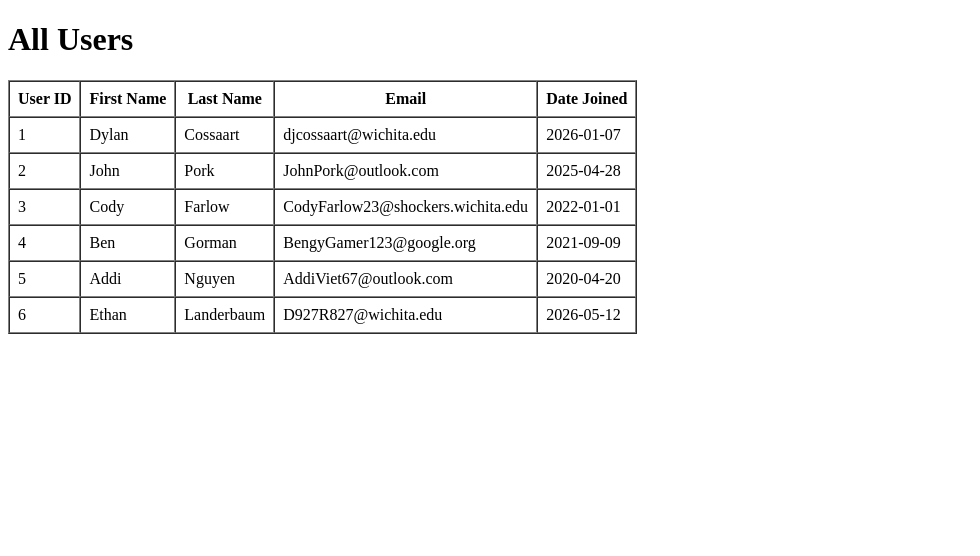
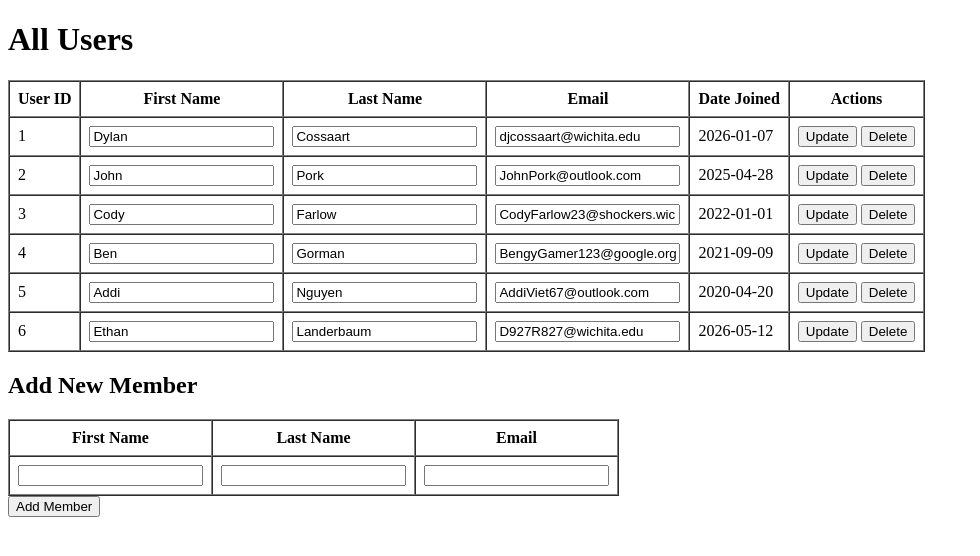
Before and after one commit to dcosaart/Workout_Website_CS665, a Flask app: page /users in a window 1280 px wide. Shown: the top 556 px of the page, without its empty margins (0-980 px from the left). Run offline with Flask 3, Linux system fonts and the light colour scheme; data comes from the database, SQL or seed files in the repository; both versions use the stored data as it was after the commit.

Commit message:
added functionality to users, can delete, add, etc.

```diff
--- a/routes.py
+++ b/routes.py
@@ -31,21 +31,71 @@ def index():
 
 @main.route("/add", methods=["POST"])
 def add_user():
-    name = request.form["name"]
+    name = request.form.get("name", "").strip()
+    first_name = request.form.get("first_name", "").strip()
+    last_name = request.form.get("last_name", "").strip()
+    email = request.form.get("email", "").strip()
 
-    if not name:
-        return "Invalid input"
+    if name and not first_name and not last_name:
+        new_user = User(name=name, email=email or None)
+    else:
+        if not first_name or not last_name:
+            return "Invalid input"
+        new_user = User(first_name=first_name, last_name=last_name, email=email or None)
 
-    new_user = User(name=name)
     db.session.add(new_user)
     db.session.commit()
 
-    return redirect("/")
+    return redirect("/users")
+
+
+@main.route("/users/add", methods=["POST"])
+def add_user_from_users_page():
+    first_name = request.form.get("first_name", "").strip()
+    last_name = request.form.get("last_name", "").strip()
+    email = request.form.get("email", "").strip()
+
+    if not first_name or not last_name:
+        return "Invalid input"
+
+    new_user = User(first_name=first_name, last_name=last_name, email=email or None)
+    db.session.add(new_user)
+    db.session.commit()
+
+    return redirect("/users")
 
 @main.route("/users", methods=["GET"])
 def get_users():
     users = User.query.all()
     return render_template("users.html", users=users)
+
+
+@main.route("/users/edit/<int:user_id>", methods=["POST"])
+def edit_user(user_id):
+    user = User.query.get_or_404(user_id)
+    first_name = request.form.get("first_name", "").strip()
+    last_name = request.form.get("last_name", "").strip()
+    email = request.form.get("email", "").strip()
+
+    if not first_name or not last_name:
+        return "Invalid input"
+
+    user.first_name = first_name
+    user.last_name = last_name
+    user.email = email or None
+    db.session.commit()
+
+    return redirect("/users")
+
+
+@main.route("/users/delete/<int:user_id>", methods=["POST"])
+def delete_user(user_id):
+    user = User.query.get_or_404(user_id)
+
+    db.session.delete(user)
+    db.session.commit()
+
+    return redirect("/users")
 
 @main.route("/plans", methods=["GET"])
 def get_plans():
--- a/templates/index.html
+++ b/templates/index.html
@@ -5,11 +5,8 @@
 </head>
 <body>
     <h1>Welcome to the workout tracker app!</h1>
-
-    <button onclick="window.location.href='/workouts'">View Workouts</button>
-    <button onclick="window.location.href='/signUp'">Sign up</button>
     <button onclick="window.location.href='/users'">View Users</button>
     <button onclick="window.location.href='/plans'">View Plans</button>
-    <button onload="window.location.href='/login'"> Log IN</button>
+
 </body>
 </html>
--- a/templates/users.html
+++ b/templates/users.html
@@ -17,16 +17,25 @@
                 <th>Last Name</th>
                 <th>Email</th>
                 <th>Date Joined</th>
+                <th>Actions</th>
             </tr>
         </thead>
         <tbody>
             {% for user in users %}
             <tr>
                 <td>{{ user.user_id }}</td>
-                <td>{{ user.first_name }}</td>
-                <td>{{ user.last_name }}</td>
-                <td>{{ user.email or '' }}</td>
+                <td><input name="first_name" value="{{ user.first_name }}" form="edit-user-{{ user.user_id }}" required /></td>
+                <td><input name="last_name" value="{{ user.last_name }}" form="edit-user-{{ user.user_id }}" required /></td>
+                <td><input type="email" name="email" value="{{ user.email or '' }}" form="edit-user-{{ user.user_id }}" /></td>
                 <td>{{ user.date_joined or '' }}</td>
+                <td>
+                    <form id="edit-user-{{ user.user_id }}" action="{{ url_for('main.edit_user', user_id=user.user_id) }}" method="POST" style="display:inline;">
+                        <button type="submit">Update</button>
+                    </form>
+                    <form action="{{ url_for('main.delete_user', user_id=user.user_id) }}" method="POST" style="display:inline;">
+                        <button type="submit" onclick="return confirm('Are you sure you want to delete this user?')">Delete</button>
+                    </form>
+                </td>
             </tr>
             {% endfor %}
         </tbody>
@@ -34,5 +43,26 @@
     {% else %}
     <p>No users found in the database</p>
     {% endif %}
+
+    <h2>Add New Member</h2>
+    <form action="{{ url_for('main.add_user_from_users_page') }}" method="POST">
+        <table border="1" cellpadding="8" cellspacing="0">
+            <thead>
+                <tr>
+                    <th>First Name</th>
+                    <th>Last Name</th>
+                    <th>Email</th>
+                </tr>
+            </thead>
+            <tbody>
+                <tr>
+                    <td><input name="first_name" required /></td>
+                    <td><input name="last_name" required /></td>
+                    <td><input type="email" name="email" /></td>
+                </tr>
+            </tbody>
+        </table>
+        <button type="submit">Add Member</button>
+    </form>
 </body>
 </html>
```
Also changed, not shown: instance/workout.db.
